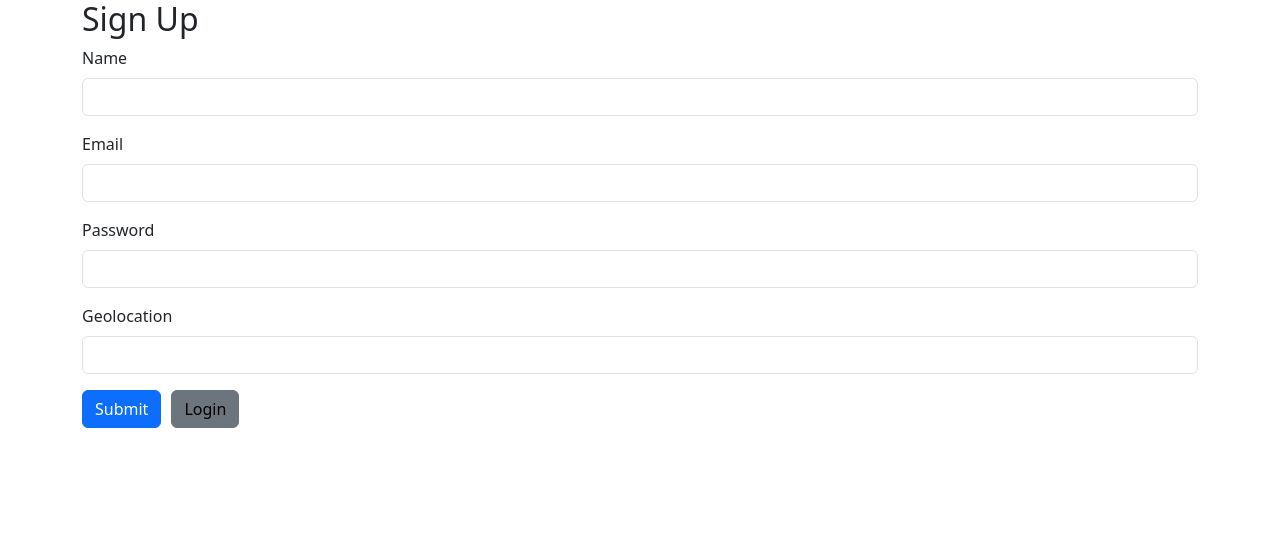
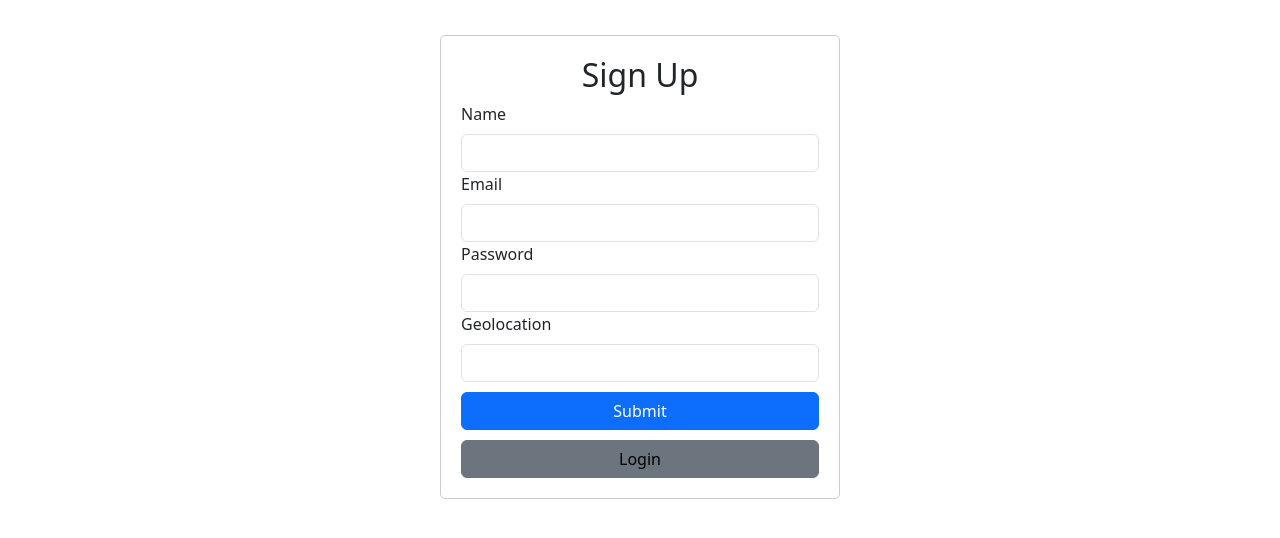
Before and after one commit to Supragya2912/FoodieFlix, a React (Create React App) app: page /signUp in a window 1280 px wide. Shown: the top 538 px of the page. Built offline with nearby package versions, Linux system fonts and the light colour scheme.

Commit message:
CSS fixes

```diff
--- a/public/index.html
+++ b/public/index.html
@@ -23,7 +23,10 @@
       Unlike "/favicon.ico" or "favicon.ico", "%PUBLIC_URL%/favicon.ico" will
       work correctly both with client-side routing and a non-root public URL.
       Learn how to configure a non-root public URL by running `npm run build`.
+
     -->
+    <link href="https://fonts.googleapis.com/css2?family=Montserrat:wght@400;700&display=swap" rel="stylesheet">
+
     <title>Foodie Flix</title>
   </head>
   <body>
--- a/src/components/Card.jsx
+++ b/src/components/Card.jsx
@@ -65,7 +65,7 @@ export default function MultiActionAreaCard(props) {
                 <Select className='m-2 h-100 bg-success rounded'>
                   {
                     priceOptions.map((data) => {
-                        return <MenuItem value={data} key={data}>{data}</MenuItem>
+                        return <option value={data} key={data}>{data}</option>
                     })
                   }
 
--- a/src/components/Login.jsx
+++ b/src/components/Login.jsx
@@ -1,55 +1,48 @@
+//
 import React, { useState } from 'react';
 import { Link, useNavigate } from 'react-router-dom';
 
+
 const Login = () => {
-
-    const [credentials, setCredentials] = useState({ email: "", password: "" });
+  const [credentials, setCredentials] = useState({ email: '', password: '' });
   let navigate = useNavigate();
 
   const handleSubmit = async (e) => {
-
     e.preventDefault();
-        const response = await fetch("http://localhost:3001/foodie/loginUser", {
+    const response = await fetch('http://localhost:3001/foodie/loginUser', {
       method: 'POST',
       headers: {
-                'Content-Type': 'application/json'
+        'Content-Type': 'application/json',
       },
-            body: JSON.stringify(
-                {
+      body: JSON.stringify({
         email: credentials.email,
-                    password: credentials.password
-                }
-            )
+        password: credentials.password,
+      }),
     });
     const json = await response.json();
     console.log(json.success);
 
     if (!json.success) {
-            alert("Enter valid credentials");
+      alert('Enter valid credentials');
     }
     if (json.success) {
-            alert("You are logged in successfully")
-            setCredentials({ email: "", password: "" });
+      alert('You are logged in successfully');
+      setCredentials({ email: '', password: '' });
       navigate('/');
       localStorage.setItem('authToken', json.authToken);
       console.log(json.authToken);
     }
-
-    }
+  };
 
   const onChangeHandler = (e) => {
-        setCredentials({ ...credentials, [e.target.name]: e.target.value })
-    }
+    setCredentials({ ...credentials, [e.target.name]: e.target.value });
+  };
 
   return (
-        <div className="container">
-
-            <h2>Log In</h2>
-
+    <div className="container" style={{ maxWidth: '400px', marginTop: '35px', border: '1px solid #ccc', borderRadius: '5px', padding: '20px' }}>
+      <h2 style={{ textAlign: 'center' }}>Log In</h2>
       <form onSubmit={handleSubmit}>
-
-
-                <div className="mb-3">
+        <div className="form-group">
           <label htmlFor="email" className="form-label">
             Email
           </label>
@@ -57,29 +50,43 @@ const Login = () => {
             type="email"
             className="form-control"
             id="email"
-                        name='email'
+            name="email"
             value={credentials.email}
             onChange={onChangeHandler}
+            style={{ width: '100%' }}
           />
         </div>
 
-                <div className='mb-3'>
-                    <label htmlFor='password' className='form-label'>
+        <div className="form-group">
+          <label htmlFor="password" className="form-label">
             Password
           </label>
-                    <input type='password' className='form-control' name="password" id='password' value={credentials.password} onChange={onChangeHandler} />
+          <input
+            type="password"
+            className="form-control"
+            name="password"
+            id="password"
+            value={credentials.password}
+            onChange={onChangeHandler}
+            style={{ width: '100%' }}
+          />
         </div>
 
-                <button type="submit" className="btn btn-primary">
+        <button type="submit" className="btn btn-primary" style={{ width: '100%', marginTop: '10px' }}>
           Submit
         </button>
-                <button className='btn btn-secondary' style={{ marginLeft: 10 }}>
-                    <Link to='/signup' style={{ color: 'black', textDecoration: 'none' }}>Sign Up</Link>
+        <div style={{marginTop: 2}}>
+        <p>New User?</p>
+        </div>
+
+        <button className="btn btn-secondary" style={{ width: '100%' }}>
+          <Link to="/signup" style={{ color: 'black', textDecoration: 'none' }}>
+            Sign Up
+          </Link>
         </button>
-
       </form>
     </div>
-    )
+  );
 };
 
 export default Login;
--- a/src/components/Navbar.jsx
+++ b/src/components/Navbar.jsx
@@ -4,8 +4,10 @@ import { makeStyles } from '@material-ui/core/styles';
 import { Link, useNavigate } from 'react-router-dom';
 
 const useStyles = makeStyles((theme) => ({
+
   title: {
     flexGrow: 1,
+    fontFamily: 'Montserrat, sans-serif',
   },
 }));
 
@@ -16,10 +18,15 @@ const Navbar = () => {
 
   const handleSignUpClick = () => {
     navigate('/signup');
+    console.log("signup");
+  };
+  const handleLogin = () => {
+    navigate('/login');
+    console.log("login");
   };
 
   return (
-    <AppBar position="static">
+    <AppBar position="static" style={{backgroundColor: '#ffb300', color: 'black'}}>
       <Toolbar>
         <Typography variant="h6" className={classes.title}>
           FoodieFlix
@@ -31,7 +38,7 @@ const Navbar = () => {
         <Button color="inherit" onClick={handleSignUpClick}>
           SignUp
         </Button>
-        <Button color="inherit">Login</Button>
+        <Button color="inherit" onClick={handleLogin}>Login</Button>
       </Toolbar>
     </AppBar>
   );
--- a/src/components/SignUp.jsx
+++ b/src/components/SignUp.jsx
@@ -1,53 +1,49 @@
+
 import React, { useState } from 'react';
 import { Link } from 'react-router-dom';
 
 const SignUp = () => {
-
-    const [credentials, setCredentials] = useState({ name: "", email: "", password: "", geolocation: "" })
+  const [credentials, setCredentials] = useState({
+    name: '',
+    email: '',
+    password: '',
+    geolocation: '',
+  });
 
   const handleSubmit = async (e) => {
-
-
     e.preventDefault();
-        const response = await fetch("http://localhost:3001/foodie/createUser", {
+    const response = await fetch('http://localhost:3001/foodie/createUser', {
       method: 'POST',
       headers: {
-                'Content-Type': 'application/json'
+        'Content-Type': 'application/json',
       },
-            body: JSON.stringify(
-                {
+      body: JSON.stringify({
         name: credentials.name,
         email: credentials.email,
         password: credentials.password,
-                    location: credentials.geolocation
-                }
-            )
-
-        })
+        location: credentials.geolocation,
+      }),
+    });
     const json = await response.json();
     console.log(json);
 
-        if(json.response){
-            alert("Enter valid credentials");
-        }
-        else{
-            alert("You are added successfully")
-            setCredentials({ name: "", email: "", password: "", geolocation: "" });
+    if (json.response) {
+      alert('Enter valid credentials');
+    } else {
+      alert('You have been added successfully');
+      setCredentials({ name: '', email: '', password: '', geolocation: '' });
     }
   };
 
   const onChangeHandler = (e) => {
-        setCredentials({ ...credentials, [e.target.name]: e.target.value })
-    }
+    setCredentials({ ...credentials, [e.target.name]: e.target.value });
+  };
 
   return (
-        <div className="container">
-
-            <h2>Sign Up</h2>
-
-            <form onSubmit={handleSubmit}>
-
-                <div className="mb-3">
+    <div className="container" style={{ maxWidth: '400px', marginTop: '35px', border: '1px solid #ccc', borderRadius: '5px', padding: '20px'}}>
+      <h2 style={{ textAlign: 'center' }}>Sign Up</h2>
+      <form onSubmit={handleSubmit} style={{ maxWidth: '400px', margin: '0 auto' }}>
+        <div className="form-group">
           <label htmlFor="name" className="form-label">
             Name
           </label>
@@ -55,13 +51,14 @@ const SignUp = () => {
             type="text"
             className="form-control"
             id="name"
-                        name='name'
+            name="name"
             value={credentials.name}
             onChange={onChangeHandler}
+            style={{ width: '100%' }}
           />
         </div>
 
-                <div className="mb-3">
+        <div className="form-group">
           <label htmlFor="email" className="form-label">
             Email
           </label>
@@ -69,33 +66,55 @@ const SignUp = () => {
             type="email"
             className="form-control"
             id="email"
-                        name='email'
+            name="email"
             value={credentials.email}
             onChange={onChangeHandler}
+            style={{ width: '100%' }}
           />
         </div>
 
-                <div className='mb-3'>
-                    <label htmlFor='password' className='form-label'>
+        <div className="form-group">
+          <label htmlFor="password" className="form-label">
             Password
           </label>
-                    <input type='password' className='form-control' name="password" id='password' value={credentials.password} onChange={onChangeHandler} />
+          <input
+            type="password"
+            className="form-control"
+            name="password"
+            id="password"
+            value={credentials.password}
+            onChange={onChangeHandler}
+            style={{ width: '100%' }}
+          />
         </div>
 
-                <div className='mb-3'>
-                    <label htmlFor='geolocation' className='form-label'>
+        <div className="form-group">
+          <label htmlFor="geolocation" className="form-label">
             Geolocation
           </label>
-                    <input type='text' className='form-control' name="geolocation" id='geolocation' value={credentials.geolocation} onChange={onChangeHandler} />
+          <input
+            type="text"
+            className="form-control"
+            name="geolocation"
+            id="geolocation"
+            value={credentials.geolocation}
+            onChange={onChangeHandler}
+            style={{ width: '100%' }}
+          />
         </div>
 
-                <button type="submit" className="btn btn-primary">
+        <button
+          type="submit"
+          className="btn btn-primary"
+          style={{ width: '100%', marginTop: '10px' }}
+        >
           Submit
         </button>
-                <button className='btn btn-secondary' style={{ marginLeft: 10 }}>
-                    <Link to='/login' style={{ color: 'black', textDecoration: 'none' }}>Login</Link>
+        <button className="btn btn-secondary" style={{ width: '100%', marginTop: '10px' }}>
+          <Link to="/login" style={{ color: 'black', textDecoration: 'none' }}>
+            Login
+          </Link>
         </button>
-
       </form>
     </div>
   );
--- a/src/index.js
+++ b/src/index.js
@@ -6,6 +6,7 @@ import App from './App';
 import reportWebVitals from './reportWebVitals';
 import 'bootstrap/dist/css/bootstrap.min.css';
 import 'bootstrap/dist/js/bootstrap.bundle.min';
+
 
 const root = ReactDOM.createRoot(document.getElementById('root'));
 root.render(
```
Also changed, not shown: src/components/Home.jsx (line endings or trailing spaces). Lines whose indentation alone changed are shown as unchanged.
